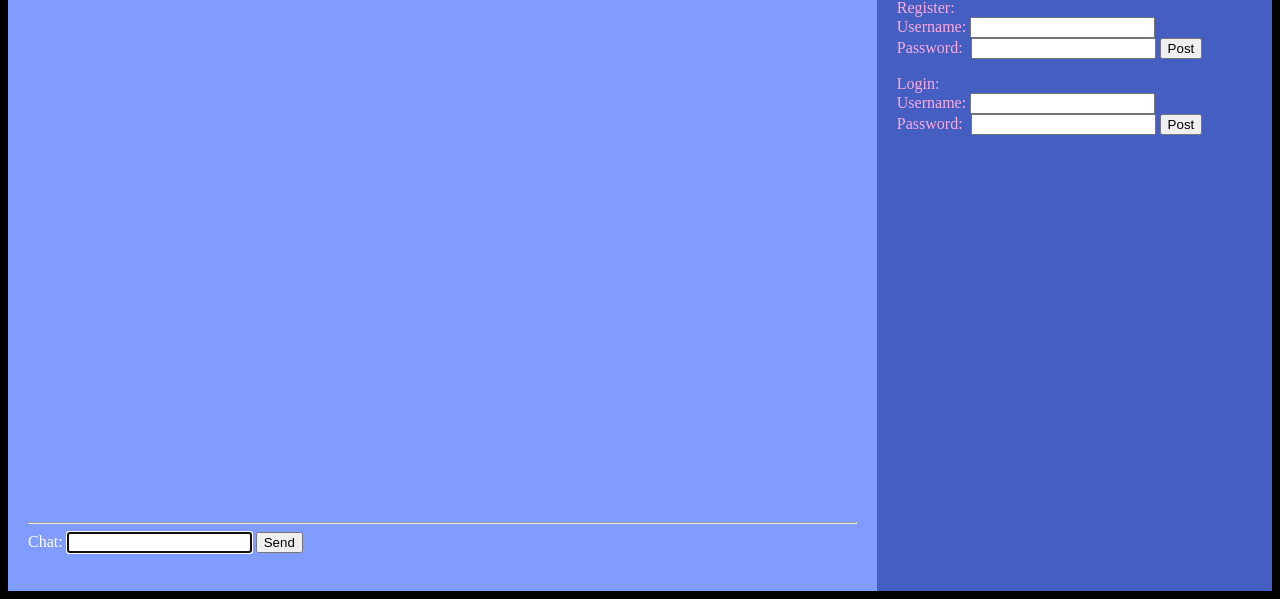
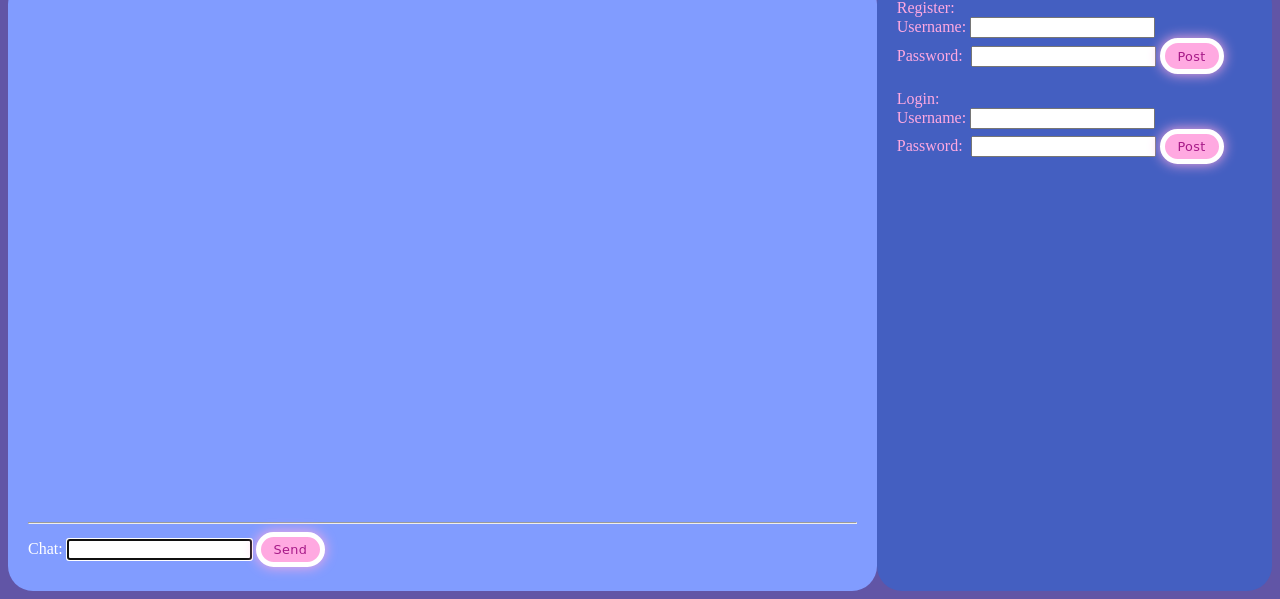
Before and after one commit to joyjoyleelee/colosseum, a Flask app: page / in a window 1280 px wide. Shown: the part 201-800 px from the top of the page. Run offline with Flask 3, Linux system fonts and the light colour scheme.

Commit message:
Design changes :) -GLOW BUTTONS AND ROUNDED DIVS

```diff
--- a/Project 2/static/design/style.css
+++ b/Project 2/static/design/style.css
@@ -1,6 +1,6 @@
 
 body {
-    background-color: #000000;
+    background-color: #6155A6;
     color: white;
 }
 
@@ -21,6 +21,7 @@ img.post {
 }
 
 .header {
+    border-radius: 25px; /*makes corners rounded*/
     display: flex;
     background-color: #ffa9e1;
     color: rgb(167, 26, 136);
@@ -35,21 +36,25 @@ img.post {
 }
 
 .chat {
+    border-radius: 25px; /*makes corners rounded*/
     width: 70%;
     background-color: #819cff;
     padding: 20px;
 }
 
 #chat-messages {
+    border-radius: 25px; /*makes corners rounded*/
     height: 90%;
     overflow: scroll;
 }
 
 .chat-form {
+    border-radius: 25px; /*makes corners rounded*/
     height: 30px;
 }
 
 .user-list {
+    border-radius: 25px; /*makes corners rounded*/
     width: 30%;
     background-color: #445fc1;
     color: #ffa9e1;
@@ -57,5 +62,20 @@ img.post {
 }
 
 .header > div {
+    border-radius: 25px; /*makes corners rounded*/
     padding: 20px;
 }
+
+/*Adding button design*/
+.button {
+    padding: 0.4vmax 1vmax;
+    background-color: #ffa9e1;
+    border: 0.4vmax solid #fff;
+    outline: none;
+    border-radius: 25px;
+    box-shadow: 0 0 1vmax #ffa9e1 ;
+    font-size: 1vmax;
+    color: rgb(167, 26, 136);
+    letter-spacing: 0.4px;
+    cursor: pointer;
+}
--- a/Project 2/templates/index.html
+++ b/Project 2/templates/index.html
@@ -4,15 +4,30 @@
         <title>CSE312 Homework App CINNA</title>
         <link rel="stylesheet" type="text/css" href="{{url_for('pathRoute', file='static/design/style.css')}}"/>
 
-        <!--CITE: https://youtu.be/q9YVDrKvzxY-->
+        <!--FAVICON -- CITE: https://youtu.be/q9YVDrKvzxY-->
         <link rel="icon" type="image/png" href="{{url_for('pathRoute', file='static/image/cinna.png')}}">
 
+        <!--STYLING STUFF -- CITE: https://www.w3docs.com/snippets/css/how-to-style-input-and-submit-buttons.html-->
+        <style>
+            input[type=submit] {
+                padding: 0.4vmax 1vmax;
+                background-color: #ffa9e1;
+                border: 0.4vmax solid #fff;
+                outline: none;
+                border-radius: 25px;
+                box-shadow: 0 0 1vmax #ffa9e1 ;
+                font-size: 1vmax;
+                color: rgb(167, 26, 136);
+                letter-spacing: 0.4px;
+                cursor: pointer;
+            }
+          </style>
     </head>
 
     <body onload="welcome();">
 
     <div class="title">
-        <h2>CSE312 App</h2>
+        <h2 style="font-family: cursive">CSE312 App</h2>
     </div>
 
     <div class="header">
@@ -21,7 +36,7 @@
         </div>
         <div>
 
-            <p id="paragraph">
+            <p id="paragraph" style="font-family: cursive">
                 Welcome to Cinnamoroll Chat! Feel free to DM your friends and share some pics ❤️
             </p>
         </div>
@@ -40,7 +55,7 @@
                 <input id="chat-text-box" type="text">
                 <input id="xsrf" type="text" value="this is going to get replaced soon" hidden>
             </label>
-            <button id="chat-button" onclick="sendChat()">Send</button>
+            <button class="button" id="chat-button" style="font-family: cursive" onclick="sendChat()">Send</button>
         </div>
 
     </div>
@@ -55,7 +70,7 @@
                 <label>Password:&nbsp;
                     <input id="reg-form-pass" type="password" name="password_reg">
                 </label>
-                <input type="submit" value="Post">
+                <input type="submit" style="font-family: cursive; background-color: #ffa9e1;" value="Post">
             </form>
 
             Login:
@@ -67,7 +82,7 @@
                 <label>Password:&nbsp;
                     <input id="login-form-pass" type="password" name="password_login">
                 </label>
-                <input type="submit" value="Post">
+                <input type="submit" style="font-family: cursive; background-color: #ffa9e1;" value="Post">
             </form>
 
 
```
Also changed, not shown: README.md.
